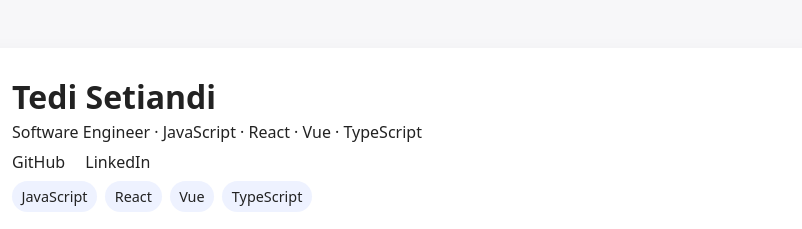
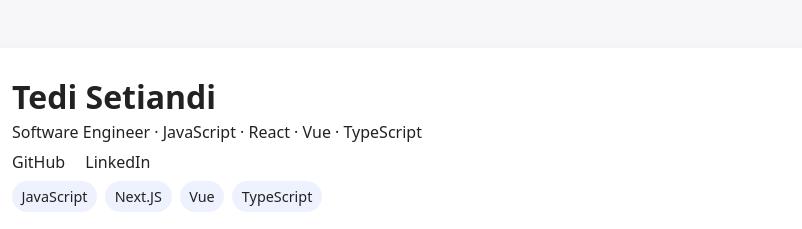
Before and after one commit to tedi25/my-profile, a plain HTML site: page index.html in a window 1280 px wide. Shown: the top 229 px of the page, 290-1092 px from the left. Drawn offline with Linux system fonts and the light colour scheme.

Commit message:
change react to next.js

```diff
--- a/index.html
+++ b/index.html
@@ -80,7 +80,7 @@
           </div>
           <div class="skills" aria-hidden>
             <span class="skill">JavaScript</span>
-            <span class="skill">React</span>
+            <span class="skill">Next.JS</span>
             <span class="skill">Vue</span>
             <span class="skill">TypeScript</span>
           </div>
```
